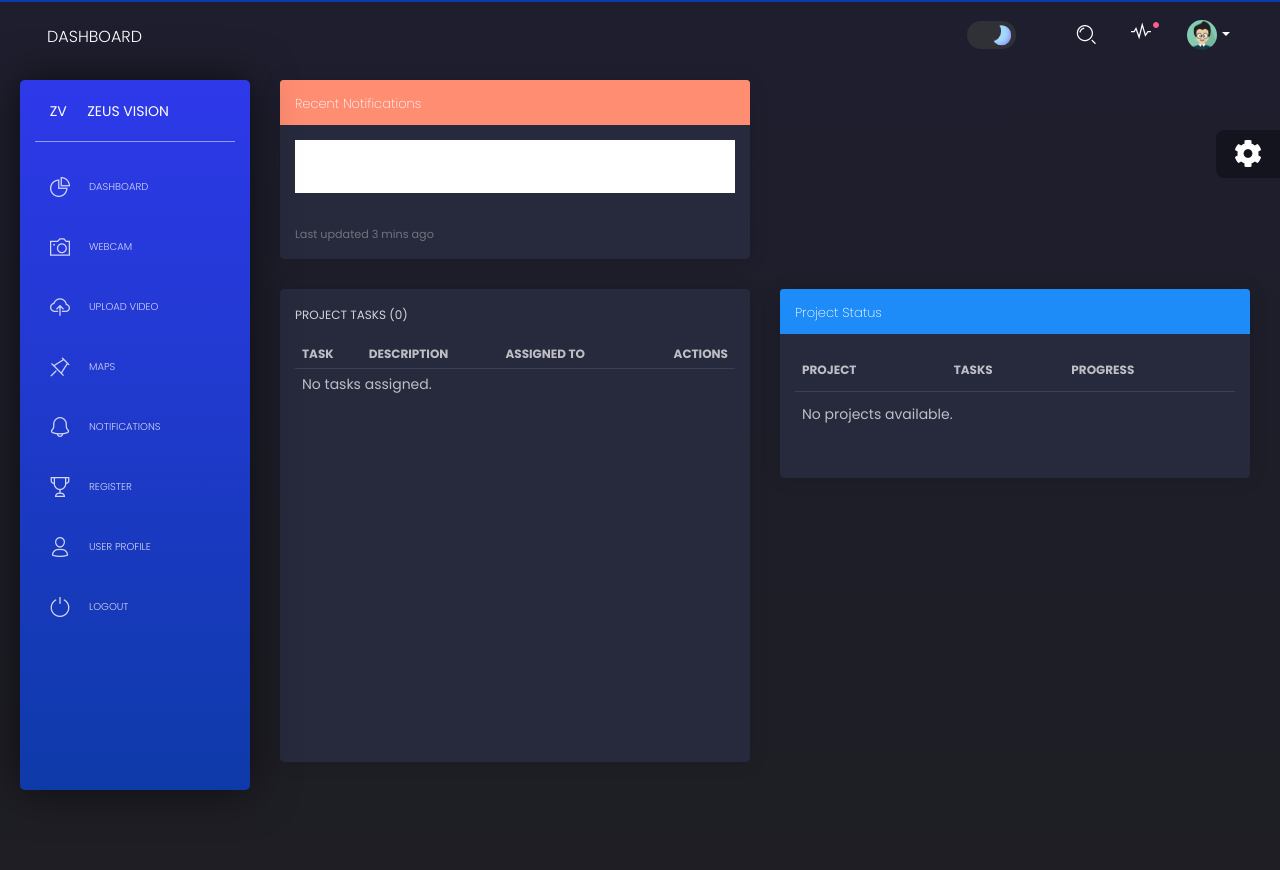
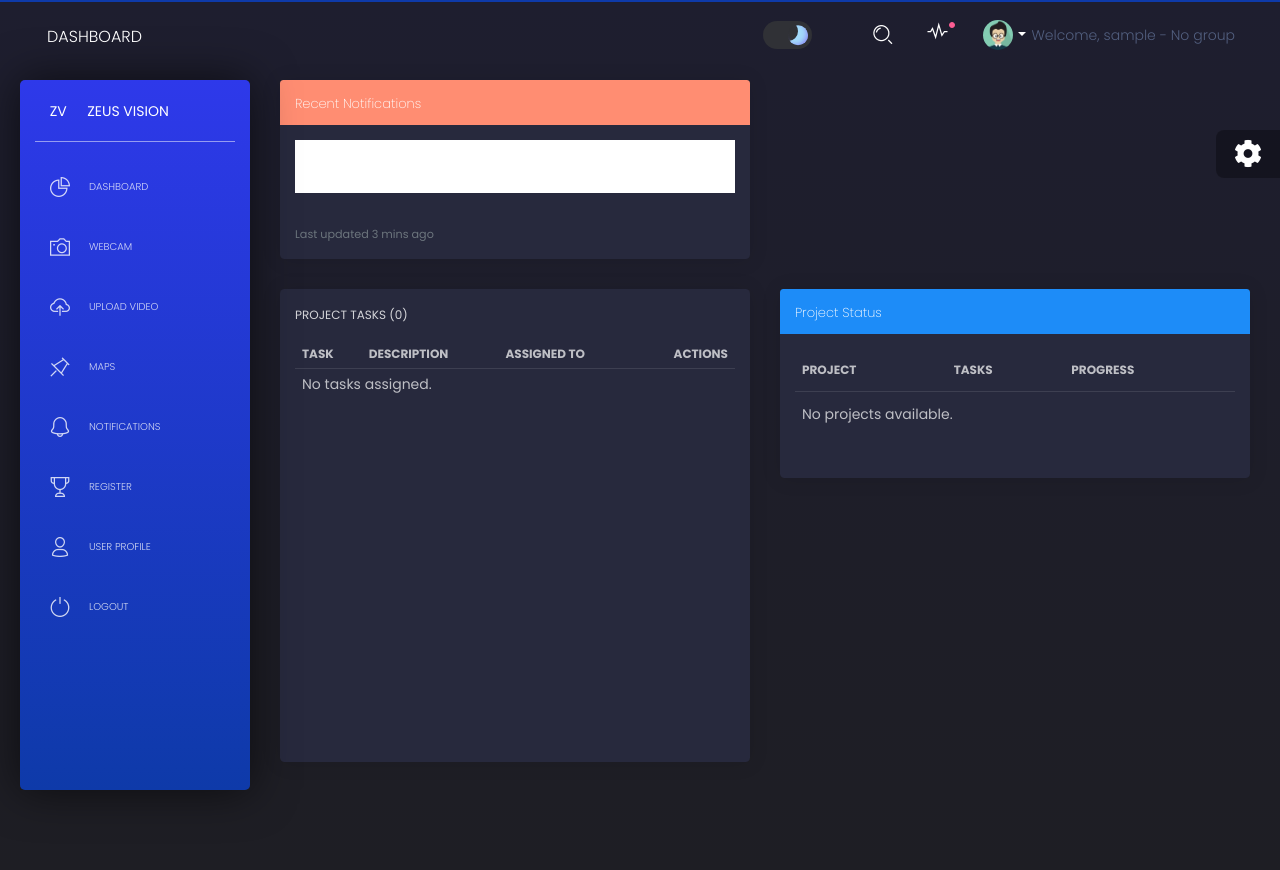
Before and after one commit to Daniel-Grounin/ZeusVision_Demo, a Django app: page / in a window 1280 px wide. Run offline with Django 3.2, Linux system fonts and the light colour scheme; the visitor is signed in with stand-in values (Sample User, id 1); data that the repository does not hold is empty; some libraries are stand-ins or nearby versions.

Commit message:
Add display user name above

````diff
--- a/apps/context_processors.py
+++ b/apps/context_processors.py
@@ -3,3 +3,13 @@ from django.conf import settings
 def cfg_assets_root(request):
 
     return { 'ASSETS_ROOT' : settings.ASSETS_ROOT }
+
+
+def user_groups(request):
+    # If the user is authenticated, fetch their groups
+    if request.user.is_authenticated:
+        group_names = [group.name for group in request.user.groups.all()]
+    else:
+        group_names = []
+
+    return {'group_names': group_names}
--- a/apps/templates/includes/navigation.html
+++ b/apps/templates/includes/navigation.html
@@ -9,7 +9,8 @@
                             <span class="navbar-toggler-bar bar3"></span>
                         </button>
                     </div>
-                    <a class="navbar-brand" href="javascript:void(0)">Dashboard</a>
+                                <a class="navbar-brand" href="javascript:void(0)">Dashboard</a>
+
                 </div>
                 <button class="navbar-toggler" type="button" data-toggle="collapse" data-target="#navigation"
                         aria-expanded="false" aria-label="Toggle navigation">
@@ -17,6 +18,7 @@
                     <span class="navbar-toggler-bar navbar-kebab"></span>
                     <span class="navbar-toggler-bar navbar-kebab"></span>
                 </button>
+
                 <div class="collapse navbar-collapse" id="navigation">
                     <ul class="navbar-nav ml-auto">
                         <li class="input-group d-flex align-items-center mb-0">
@@ -25,6 +27,7 @@
                                 <span class="slider"></span>
                             </label>
                         </li>
+
                         <li class="search-bar input-group">
                             <button class="btn btn-link" id="search-button" data-toggle="modal"
                                     data-target="#searchModal"><i class="tim-icons icon-zoom-split"></i>
@@ -39,9 +42,14 @@
                                     Notifications
                                 </p>
                             </a>
+
                             <ul class="dropdown-menu dropdown-menu-right dropdown-navbar">
-                                <li class="nav-link"><a href="#" class="nav-item dropdown-item">Mike John responded to
-                                    your email</a></li>
+                                <li class="nav-link"><a href="#" class="nav-item dropdown-item">Welcome {{ user.username}}
+                                    {% for group_name in group_names %}
+                                        <li>you are {{ group_name }}</li>
+                                    {% empty %}
+                                        <li>No group</li>
+                                    {% endfor %} </a></li>
                                 <li class="nav-link"><a href="javascript:void(0)" class="nav-item dropdown-item">You
                                     have 5 more tasks</a></li>
                                 <li class="nav-link"><a href="javascript:void(0)" class="nav-item dropdown-item">Your
@@ -75,6 +83,15 @@
                         </li>
                         <li class="separator d-lg-none"></li>
                     </ul>
+{#                Welcome message   #}
+                  <a><div class="user-info d-inline">
+                        <span> Welcome, {{ user.username }} - </span>
+                        {% for group_name in group_names %}
+                            <span>{{ group_name }}</span>
+                        {% empty %}
+                            <span>No group</span>
+                        {% endfor %}
+                    </div></a>
                 </div>
             </div>
         </nav>
@@ -87,6 +104,7 @@
                         <button type="button" class="close" data-dismiss="modal" aria-label="Close">
                             <i class="tim-icons icon-simple-remove"></i>
                         </button>
+
                     </div>
                 </div>
             </div>
--- a/core/settings.py
+++ b/core/settings.py
@@ -43,7 +43,8 @@ INSTALLED_APPS = [
     'django.contrib.staticfiles',
     'apps.home',    # Enable the inner home (home)
     'dataset',
-    'widget_tweaks'
+    'widget_tweaks',
+    'apps.authentication',  # Enable the init_auth_group function (for database init)
 
 ]
 
@@ -76,6 +77,7 @@ TEMPLATES = [
                 'django.contrib.auth.context_processors.auth',
                 'django.contrib.messages.context_processors.messages',
                 'apps.context_processors.cfg_assets_root',
+                'apps.context_processors.user_groups',
             ],
         },
     },
--- a/requirements.txt
+++ b/requirements.txt
@@ -23,3 +23,5 @@ setuptools~=65.5.1
 packaging~=23.1
 pyparsing~=2.4.7
 ultralytics~=8.0.180
+django-widget-tweaks==1.5.0
+```
````
